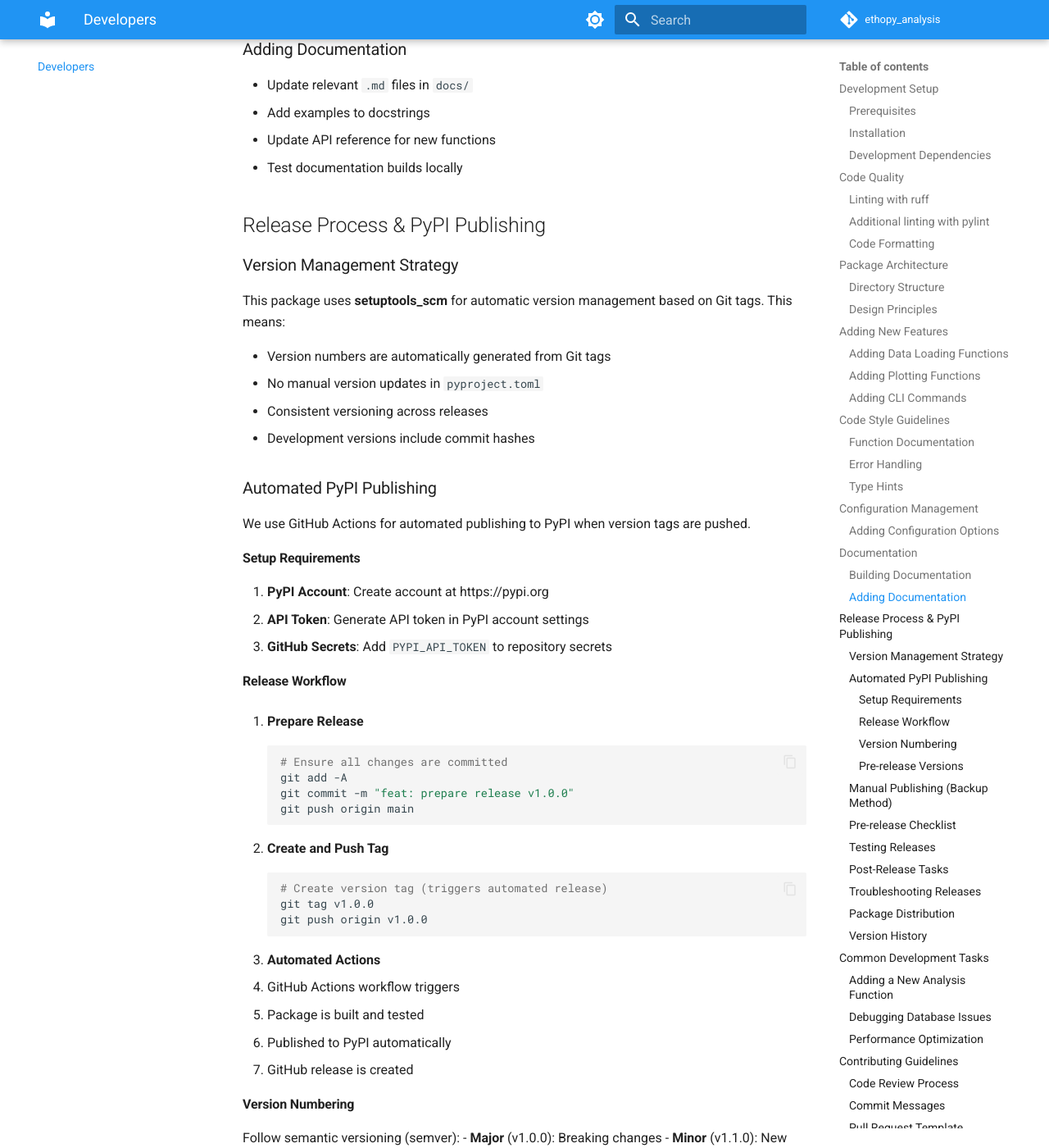
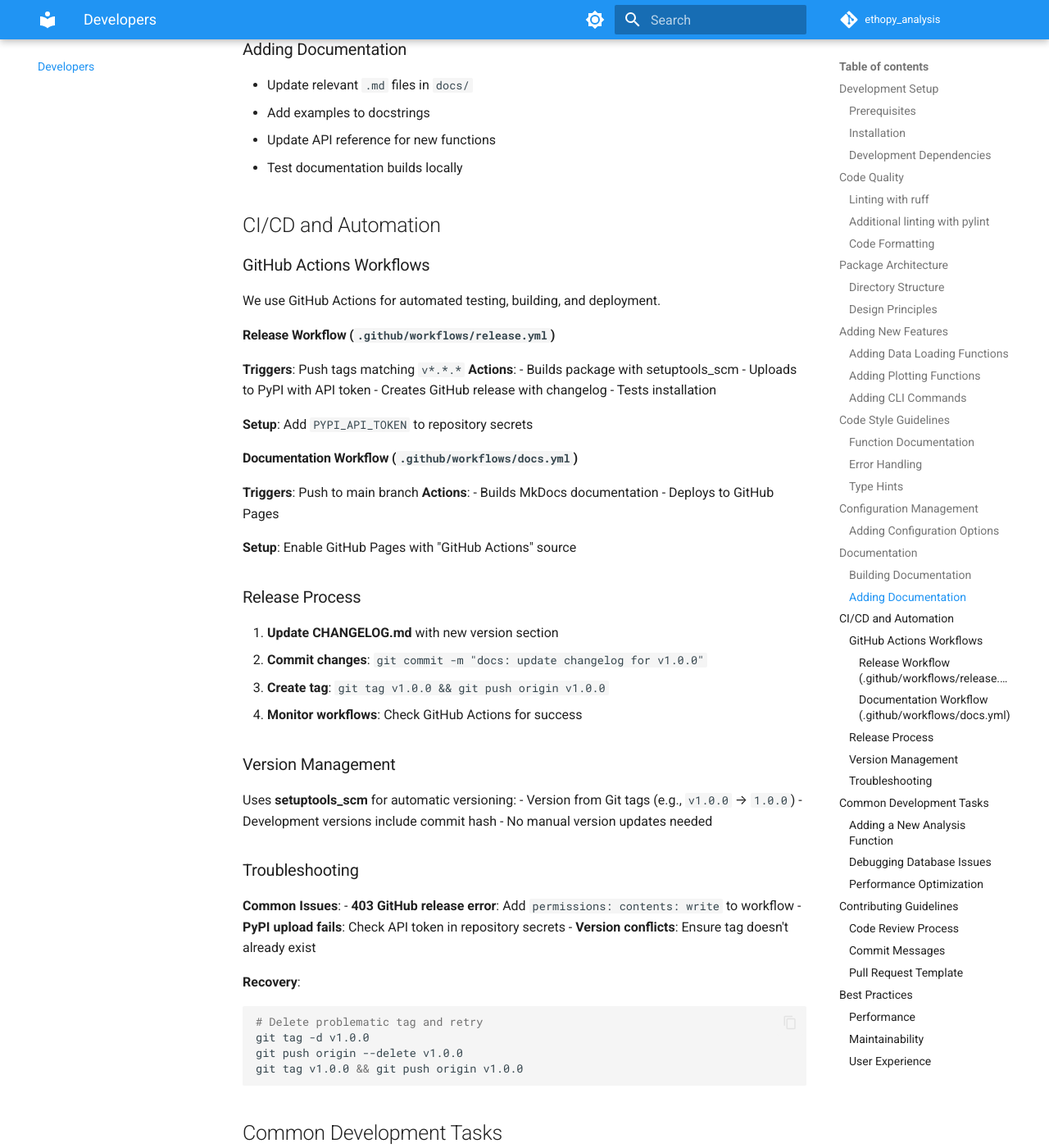
Before and after one commit to ef-lab/ethopy_analysis, an MkDocs documentation site: the page built from docs/developers.md, in a window 1280 px wide and 1400 px high, scrolled down 6310 px. Shown: the whole window at 82% size. Built offline with MkDocs 1.6.1 and Material for MkDocs 9.7.7, drawn with Linux system fonts in a browser that asks for light colours; comment, search, counter and statistics services are not loaded; some of the changed text lies outside the part shown.

Commit message:
Update developers.md

````diff
--- a/docs/developers.md
+++ b/docs/developers.md
@@ -305,166 +305,57 @@ mkdocs serve
 - Update API reference for new functions
 - Test documentation builds locally
 
-## Release Process & PyPI Publishing
+## CI/CD and Automation
 
-### Version Management Strategy
+### GitHub Actions Workflows
 
-This package uses **setuptools_scm** for automatic version management based on Git tags. This means:
+We use GitHub Actions for automated testing, building, and deployment.
 
-- Version numbers are automatically generated from Git tags
-- No manual version updates in `pyproject.toml`
-- Consistent versioning across releases
-- Development versions include commit hashes
+#### Release Workflow (`.github/workflows/release.yml`)
+**Triggers**: Push tags matching `v*.*.*`
+**Actions**:
+- Builds package with setuptools_scm
+- Uploads to PyPI with API token
+- Creates GitHub release with changelog
+- Tests installation
 
-### Automated PyPI Publishing
+**Setup**: Add `PYPI_API_TOKEN` to repository secrets
 
-We use GitHub Actions for automated publishing to PyPI when version tags are pushed.
+#### Documentation Workflow (`.github/workflows/docs.yml`)
+**Triggers**: Push to main branch
+**Actions**:
+- Builds MkDocs documentation
+- Deploys to GitHub Pages
 
-#### Setup Requirements
+**Setup**: Enable GitHub Pages with "GitHub Actions" source
 
-1. **PyPI Account**: Create account at https://pypi.org
-2. **API Token**: Generate API token in PyPI account settings
-3. **GitHub Secrets**: Add `PYPI_API_TOKEN` to repository secrets
+### Release Process
 
-#### Release Workflow
+1. **Update CHANGELOG.md** with new version section
+2. **Commit changes**: `git commit -m "docs: update changelog for v1.0.0"`
+3. **Create tag**: `git tag v1.0.0 && git push origin v1.0.0`
+4. **Monitor workflows**: Check GitHub Actions for success
 
-1. **Prepare Release**
-   ```bash
-   # Ensure all changes are committed
-   git add -A
-   git commit -m "feat: prepare release v1.0.0"
-   git push origin main
-   ```
+### Version Management
 
-2. **Create and Push Tag**
-   ```bash
-   # Create version tag (triggers automated release)
-   git tag v1.0.0
-   git push origin v1.0.0
-   ```
+Uses **setuptools_scm** for automatic versioning:
+- Version from Git tags (e.g., `v1.0.0` → `1.0.0`)
+- Development versions include commit hash
+- No manual version updates needed
 
-3. **Automated Actions**
-   - GitHub Actions workflow triggers
-   - Package is built and tested
-   - Published to PyPI automatically
-   - GitHub release is created
+### Troubleshooting
 
-#### Version Numbering
+**Common Issues**:
+- **403 GitHub release error**: Add `permissions: contents: write` to workflow
+- **PyPI upload fails**: Check API token in repository secrets
+- **Version conflicts**: Ensure tag doesn't already exist
 
-Follow semantic versioning (semver):
-- **Major** (v1.0.0): Breaking changes
-- **Minor** (v1.1.0): New features, backward compatible
-- **Patch** (v1.1.1): Bug fixes, backward compatible
-
-#### Pre-release Versions
-
-For development releases:
+**Recovery**:
 ```bash
-# Alpha release
-git tag v1.0.0a1
-git push origin v1.0.0a1
-
-# Beta release
-git tag v1.0.0b1
-git push origin v1.0.0b1
-
-# Release candidate
-git tag v1.0.0rc1
-git push origin v1.0.0rc1
-```
-
-### Manual Publishing (Backup Method)
-
-If automated publishing fails, use manual method:
-
-```bash
-# Install build tools
-pip install build twine
-
-# Build package
-python -m build
-
-# Upload to PyPI
-twine upload dist/*
-
-# Clean up
-rm -rf dist/ build/ *.egg-info
-```
-
-### Pre-release Checklist
-
-Before creating a release tag:
-
-- [ ] All features tested and working
-- [ ] Code style checks pass (`ruff check src/`)
-- [ ] Documentation builds correctly (`mkdocs build`)
-- [ ] Examples work with current code
-- [ ] CHANGELOG.md updated with changes
-- [ ] GitHub Actions workflow exists and is configured
-- [ ] PyPI API token is set in GitHub secrets
-
-### Testing Releases
-
-Use TestPyPI for testing:
-
-1. **Add TestPyPI token** to GitHub secrets as `TEST_PYPI_API_TOKEN`
-2. **Create test release** with pre-release tag:
-   ```bash
-   git tag v1.0.0rc1
-   git push origin v1.0.0rc1
-   ```
-3. **Test installation**:
-   ```bash
-   pip install -i https://test.pypi.org/simple/ ethopy-analysis
-   ```
-
-### Post-Release Tasks
-
-After successful release:
-
-1. **Verify PyPI listing**: Check https://pypi.org/project/ethopy-analysis/
-2. **Test installation**: `pip install ethopy-analysis`
-3. **Update documentation**: Ensure docs reflect latest version
-4. **Announce release**: Update README, notify users
-
-### Troubleshooting Releases
-
-**Common Issues:**
-
-1. **Build failures**: Check GitHub Actions logs
-2. **PyPI upload errors**: Verify API token is correct
-3. **Version conflicts**: Ensure tag doesn't already exist
-4. **Missing files**: Check `MANIFEST.in` for included files
-
-**Recovery:**
-
-```bash
-# Delete problematic tag
+# Delete problematic tag and retry
 git tag -d v1.0.0
 git push origin --delete v1.0.0
-
-# Fix issues and re-tag
-git tag v1.0.0
-git push origin v1.0.0
-```
-
-### Package Distribution
-
-After release, package is available:
-
-- **PyPI**: `pip install ethopy-analysis`
-- **GitHub Releases**: Download source/wheel files
-- **Documentation**: Auto-deployed to GitHub Pages
-
-### Version History
-
-Check version history:
-```bash
-# Current version
-python -c "import ethopy_analysis; print(ethopy_analysis.__version__)"
-
-# Available versions on PyPI
-pip index versions ethopy-analysis
+git tag v1.0.0 && git push origin v1.0.0
 ```
 
 ## Common Development Tasks
````
